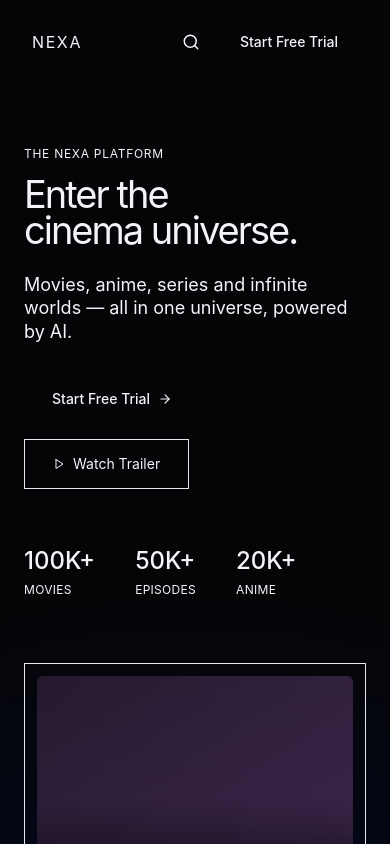
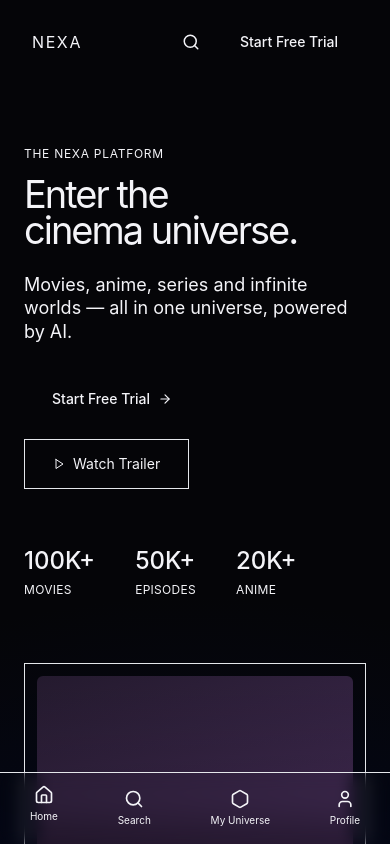
Before and after one commit to snsesu/Tzi, a Next.js app: page / in a window 390 px wide. Shown: the top 844 px of the page. Built offline with nearby package versions, Linux system fonts and the light colour scheme.

Commit message:
Wire MobileTabBar into root layout globally

```diff
--- a/app/layout.tsx
+++ b/app/layout.tsx
@@ -1,8 +1,9 @@
 import type { Metadata } from "next";
 import "./globals.css";
+import MobileTabBar from "@/components/MobileTabBar";
 
 export const metadata: Metadata = {
-  title: "NEXA — Enter the Cinema Universe",
+  title: "NEXA \u2014 Enter the Cinema Universe",
   description: "Cinematic anime and entertainment experience",
 };
 
@@ -13,7 +14,10 @@ export default function RootLayout({
 }) {
   return (
     <html lang="en">
-      <body className="bg-nexa-bg antialiased">{children}</body>
+      <body className="bg-nexa-bg antialiased pb-16 md:pb-0">
+        {children}
+        <MobileTabBar />
+      </body>
     </html>
   );
 }
```
